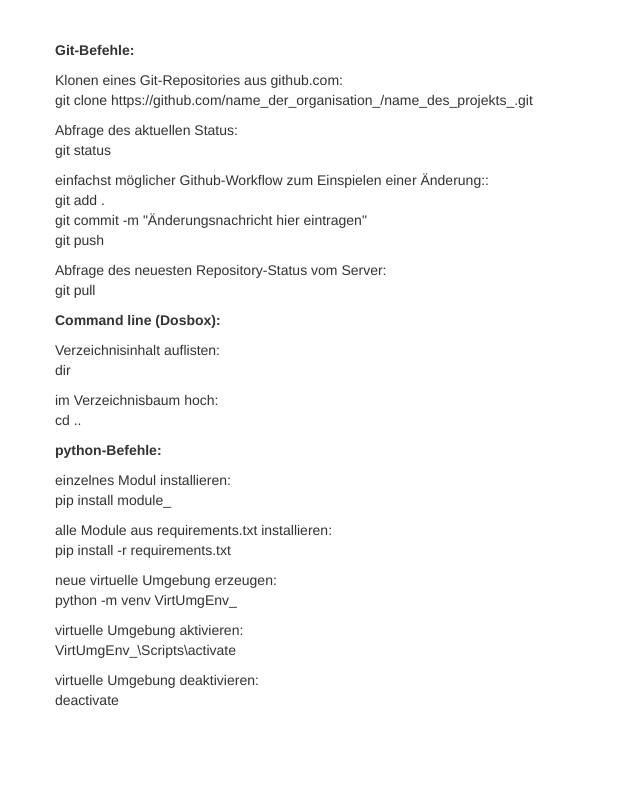
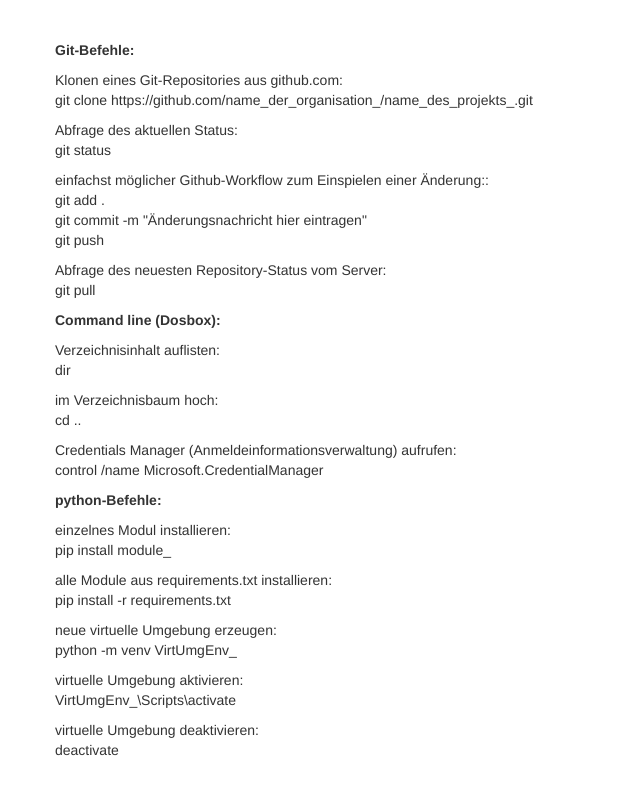
Before and after one commit to christoph-arvato/cheatsheets, a plain HTML site: page misc.html in a window 1280 px wide. Shown: the whole page, without its empty margins (0-640 px from the left). Drawn offline with Linux system fonts and the light colour scheme.

Commit message:
Credentials Manager aufrufen

```diff
--- a/misc.html
+++ b/misc.html
@@ -52,6 +52,10 @@
                     cd ..
                 </p>
                 <p>
+                    Credentials Manager (Anmeldeinformationsverwaltung) aufrufen:<br>
+                    control /name Microsoft.CredentialManager
+                </p>
+                <p>
                     <b>
                         python-Befehle:
                     </b>
```
